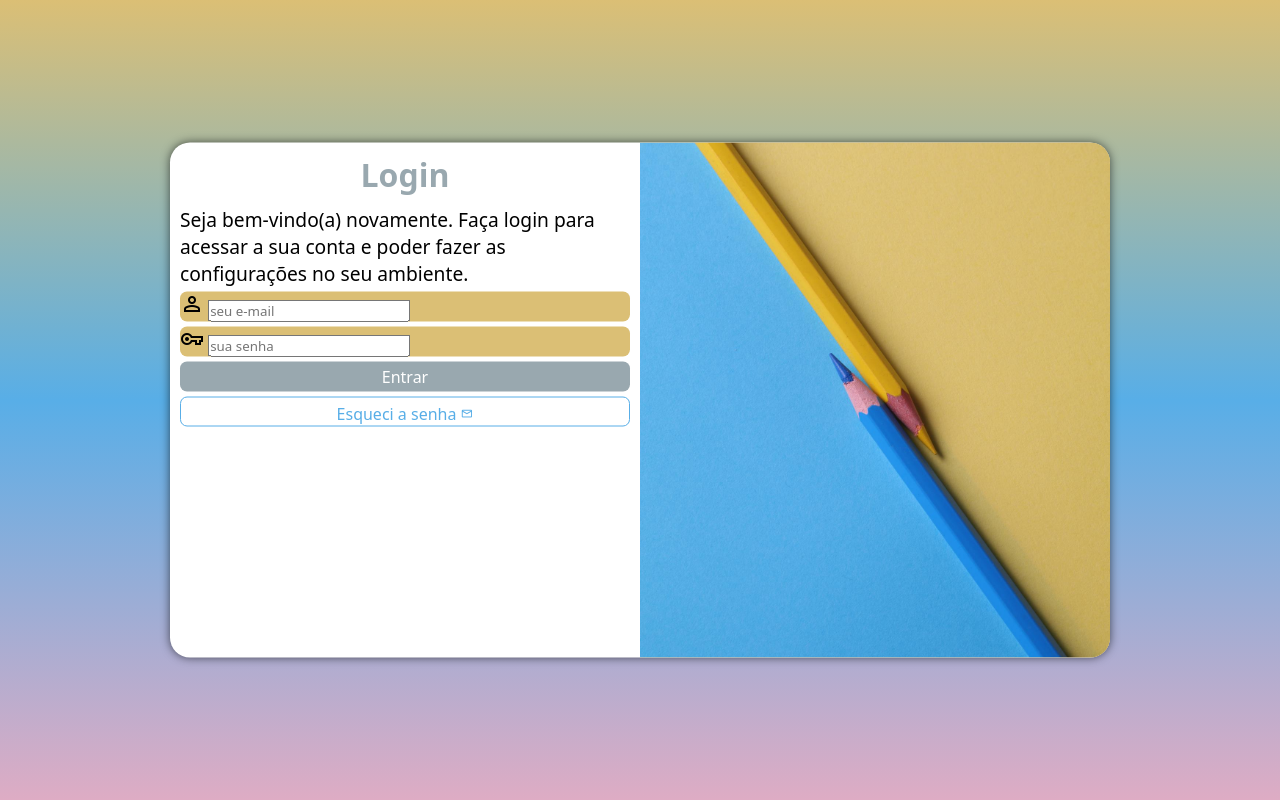
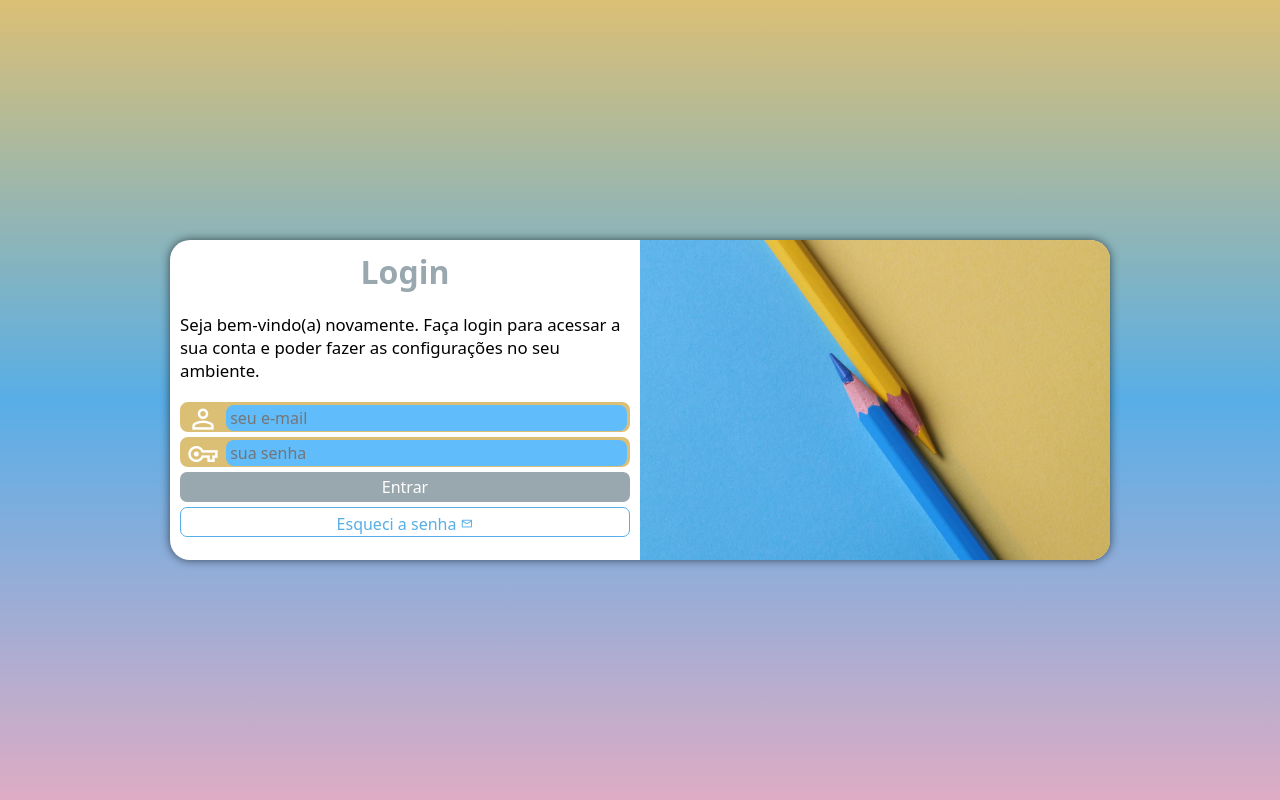
Before and after one commit to remotelucc/projeto-login, a plain HTML site: page index.html in a window 1280 px wide. Drawn offline with nearby package versions, Linux system fonts and the light colour scheme.

Commit message:
bug fix e finalização!

```diff
--- a/estilos/mediaquery.css
+++ b/estilos/mediaquery.css
@@ -7,6 +7,7 @@
 
     section#login {
         width: 90vw;
+        height: 300px;
     }
 
     section#login > div#imagem {
@@ -36,6 +37,7 @@
 
     section#login {
         width: 940px;
+        height: 320px;
     }
 
     section#login > div#imagem {
@@ -54,6 +56,7 @@
     }
 
     div#formulario > p {
-        font-size: 1.2em;
+        font-size: 1.05em;
+        margin: 20px 0px;
     }
 }
--- a/estilos/style.css
+++ b/estilos/style.css
@@ -29,17 +29,14 @@ main {
 section#login {
     background-color: white;
     width: 250px;
-    height: 515px;
+    height: 530px;
     border-radius: 20px;
-
     overflow: hidden;
-
     position: absolute;
     top: 50%;
     left: 50%;
+    box-shadow: 0px 0px 10px rgba(0, 0, 0, 0.61);
     transform: translate(-50%, -50%);
-    box-shadow: 0px 0px 10px rgba(0, 0, 0, 0.61);
-
     transition: width 0.4s, height 0.4s;
     transition-timing-function: ease;
 }
@@ -64,20 +61,46 @@ h1 {
 }
 
 div#formulario > p {
-    font-size: 0.8em;
+    font-size: 0.85em;
+    margin-bottom: 19px;
 }
 
 form > div.campo {
     background-color: #dbbf75;
+    border: 2px solid #dbbf75;
     width: 100%;
     display: block;
     height: 30px;
-    border-radius: 7px;
+    border-radius: 8px;
     margin: 5px 0px;
 }
 
 div.campo > label {
     display: none;
+}
+
+div.campo > span {
+    color: white;
+    font-size: 2em;
+    width: 40px;
+    padding: 5px;
+    transform: translateY(-6px);
+}
+
+div.campo input {
+    background-color: #60bcfa;
+    font-size: 1em;
+    width: calc(100% - 45px);
+    height: 100%;
+    border: none;
+    border-radius: 8px;
+    padding: 4px;
+    transform: translateY(-17px);
+}
+
+div.campo input:focus-within {
+    background-color: white;
+    border: none;
 }
 
 form > input[type=submit] {
@@ -112,7 +135,7 @@ form > a.botao {
 }
 
 form > a.botao:hover {
-    background-color: #99a8af;
+    background-color: #58aee7;
     color: white;
 }
 
```
